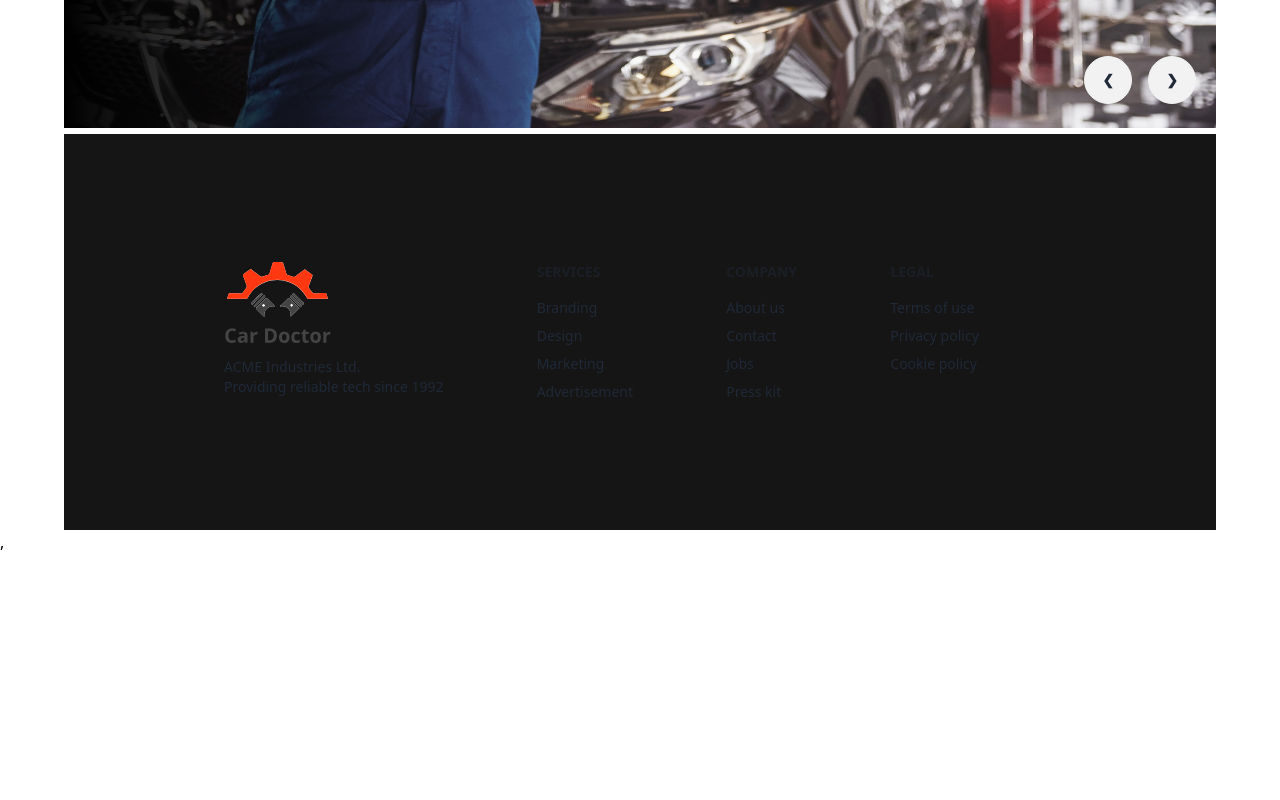
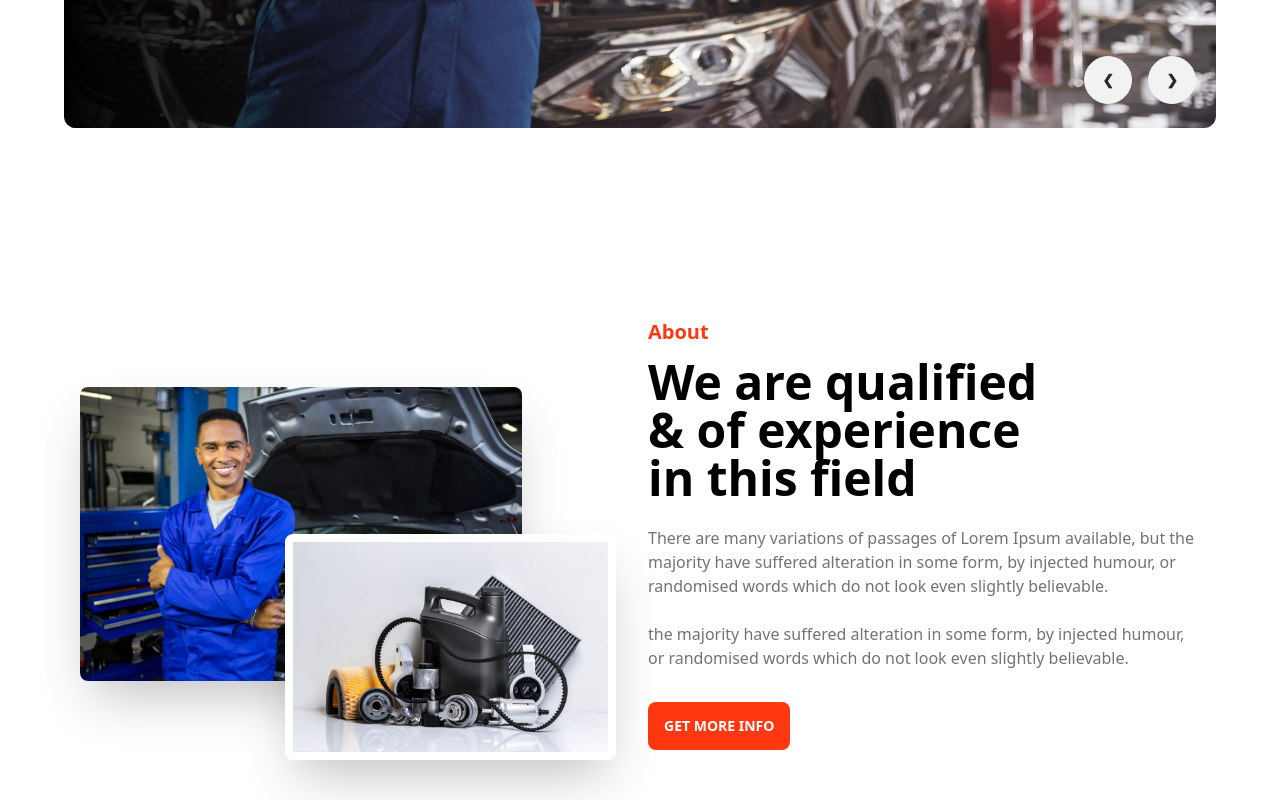
Before and after one commit to dev-hafiz/car_doctor_client, a React (Vite) app: page / in a window 1280 px wide. Shown: the part 600-1400 px from the top of the page. Before the commit the page ends 1154 px from the top, so only its background shows below. Built offline with nearby package versions, Linux system fonts and the light colour scheme.

Commit message:
Finished implement about component in home page

```diff
--- /dev/null
+++ b/src/Pages/Home/About/About.jsx
@@ -0,0 +1,41 @@
+import person from "../../../assets/images/about_us/person.jpg";
+import parts from "../../../assets/images/about_us/parts.jpg";
+
+const About = () => {
+  return (
+    <div className="hero min-h-screen bg-white">
+      <div className="hero-content flex-col lg:flex-row">
+        <div className="lg:w-1/2 relative">
+          <img src={person} className="w-4/5 rounded-lg shadow-2xl" />
+          <img
+            src={parts}
+            className="w-3/5 absolute border-white border-8 right-4 top-1/2 rounded-lg shadow-2xl"
+          />
+        </div>
+        <div className="lg:w-1/2 w-[336px] ">
+          <h3 className="text-[#FF3811] mb-3 font-bold text-xl">About</h3>
+          <h1 className="text-5xl font-bold ">
+            We are qualified <br />& of experience <br />
+            in this field
+          </h1>
+          <p className="py-6 text-[#737373]">
+            There are many variations of passages of Lorem Ipsum available, but
+            the majority have suffered alteration in some form, by injected
+            humour, or randomised words which do not look even slightly
+            believable.
+          </p>
+          <p className="text-[#737373]">
+            the majority have suffered alteration in some form, by injected
+            humour, or randomised words which do not look even slightly
+            believable.
+          </p>
+          <button className="btn mt-8 bg-[#FF3811]  border-none text-white">
+            Get More Info
+          </button>
+        </div>
+      </div>
+    </div>
+  );
+};
+
+export default About;
--- a/src/Pages/Home/Home/Banner/Banner.jsx
+++ b/src/Pages/Home/Banner/Banner.jsx
@@ -1,14 +1,14 @@
-import img1 from "../../../../assets/images/banner/1.jpg";
-import img2 from "../../../../assets/images/banner/2.jpg";
-import img3 from "../../../../assets/images/banner/3.jpg";
-import img4 from "../../../../assets/images/banner/4.jpg";
+import img1 from "../../../assets/images/banner/1.jpg";
+import img2 from "../../../assets/images/banner/2.jpg";
+import img3 from "../../../assets/images/banner/3.jpg";
+import img4 from "../../../assets/images/banner/4.jpg";
 
 const Banner = () => {
   return (
     <div className="carousel w-full h-[600px]">
       <div id="slide1" className="carousel-item relative w-full ">
-        <img src={img1} className="w-full" />
-        <div className="absolute h-full flex justify-between items-center  w-1/2 bg-gradient-to-r from-[#000000] to-[rgba(21,21,21,0)]">
+        <img src={img1} className="w-full rounded-xl" />
+        <div className="absolute rounded-xl h-full flex justify-between items-center  w-1/2 bg-gradient-to-r from-[#000000] to-[rgba(21,21,21,0)]">
           <div className="space-y-7 pl-12">
             <h1 className="text-6xl	font-bold text-white">
               Affordable Price For Car Servicing
@@ -37,8 +37,8 @@ const Banner = () => {
         </div>
       </div>
       <div id="slide2" className="carousel-item relative w-full">
-        <img src={img4} className="w-full" />
-        <div className="absolute h-full flex justify-between items-center  w-1/2 bg-gradient-to-r from-[#000000] to-[rgba(21,21,21,0)]">
+        <img src={img4} className="w-full rounded-xl" />
+        <div className="absolute rounded-xl h-full flex justify-between items-center  w-1/2 bg-gradient-to-r from-[#000000] to-[rgba(21,21,21,0)]">
           <div className="space-y-7 pl-12">
             <h1 className="text-6xl	font-bold text-white">
               Affordable Price For Car Servicing
@@ -57,7 +57,7 @@ const Banner = () => {
             </div>
           </div>
         </div>
-        <div className="absolute flex justify-between transform -translate-y-1/2  right-5 bottom-0">
+        <div className="absolute flex  justify-between transform -translate-y-1/2  right-5 bottom-0">
           <a href="#slide1" className="btn btn-circle mr-4">
             ❮
           </a>
@@ -67,8 +67,8 @@ const Banner = () => {
         </div>
       </div>
       <div id="slide3" className="carousel-item relative w-full">
-        <img src={img2} className="w-full" />
-        <div className="absolute h-full flex justify-between items-center  w-1/2 bg-gradient-to-r from-[#000000] to-[rgba(21,21,21,0)]">
+        <img src={img2} className="w-full rounded-xl" />
+        <div className="absolute rounded-xl h-full flex justify-between items-center  w-1/2 bg-gradient-to-r from-[#000000] to-[rgba(21,21,21,0)]">
           <div className="space-y-7 pl-12">
             <h1 className="text-6xl	font-bold text-white">
               Affordable Price For Car Servicing
@@ -97,8 +97,8 @@ const Banner = () => {
         </div>
       </div>
       <div id="slide4" className="carousel-item relative w-full">
-        <img src={img3} className="w-full" />
-        <div className="absolute h-full flex justify-between items-center  w-1/2 bg-gradient-to-r from-[#000000] to-[rgba(21,21,21,0)]">
+        <img src={img3} className="w-full rounded-xl" />
+        <div className="absolute rounded-xl h-full flex justify-between items-center  w-1/2 bg-gradient-to-r from-[#000000] to-[rgba(21,21,21,0)]">
           <div className="space-y-7 pl-12">
             <h1 className="text-6xl	font-bold text-white">
               Affordable Price For Car Servicing
--- a/src/Pages/Home/Home/Home.jsx
+++ b/src/Pages/Home/Home/Home.jsx
@@ -1,9 +1,11 @@
-import Banner from "./Banner/Banner";
+import About from "../About/About";
+import Banner from "../Banner/Banner";
 
 const Home = () => {
   return (
     <div>
       <Banner />
+      <About />
     </div>
   );
 };
```
